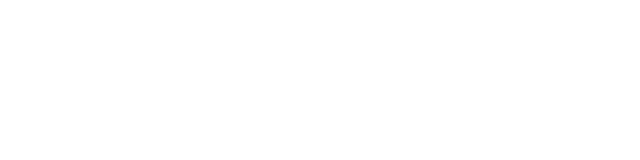
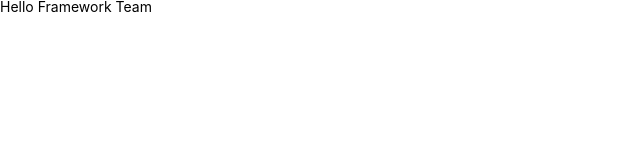
Before and after one commit to ARonin2001/ARonin2001.github.io, a React (Create React App) app: page / in a window 1280 px wide. Shown: the top 160 px of the page, without its empty margins (0-640 px from the left). Built offline with nearby package versions, Linux system fonts and the light colour scheme.

Commit message:
Hello Framework Team

```diff
--- a/src/App.tsx
+++ b/src/App.tsx
@@ -1,7 +1,7 @@
 import './ResetStyles.module.scss';
 
 function App() {
-  return <div className="App"></div>;
+  return <div className="App">Hello Framework Team</div>;
 }
 
 export default App;
```
